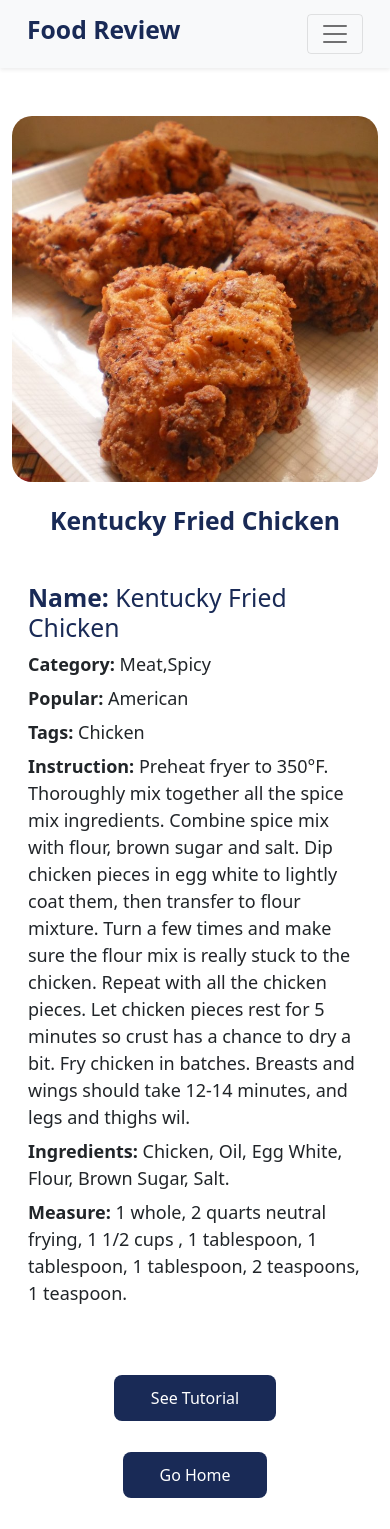
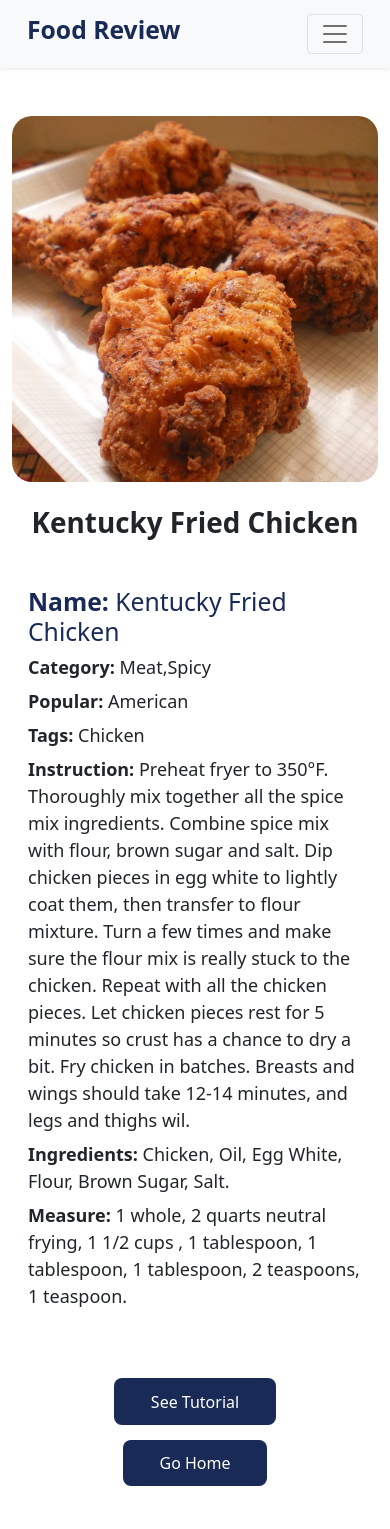
Before and after one commit to ImRanKhan81m/Food-Review-A09, a React (Create React App) app: page /about in a window 390 px wide. Built offline with nearby package versions, Linux system fonts and the light colour scheme; the HTML template or start-up script is replaced by a standard one.

Commit message:
responsive done

```diff
--- a/src/Components/About/About.js
+++ b/src/Components/About/About.js
@@ -11,9 +11,9 @@
             <div className="container mt-5">
                 <Row>
                     <Col lg='6' md='12'>
-                        <div className="image-container">
+                        <div className="image-container px-0 px-md-3 px-lg-0">
                             <img src={image} alt="" />
-                            <h2 className='text-center mt-4'><b>Kentucky Fried Chicken</b></h2>
+                            <h1 className='text-center mt-4'><b>Kentucky Fried Chicken</b></h1>
                         </div>
                     </Col>
                     <Col lg='6' md='12'>
@@ -26,9 +26,9 @@
                             <p><b>Ingredients:</b> Chicken, Oil, Egg White, Flour, Brown Sugar, Salt.</p>
                             <p><b>Measure:</b> 1 whole, 2 quarts neutral frying, 1 1/2 cups , 1 tablespoon, 1 tablespoon, 1 tablespoon, 2 teaspoons, 1 teaspoon.</p>
 
-                            <div className='home-details mt-5 text-center'>
+                            <div className='home-details mt-5 text-center '>
                                 <a target='blank' href="https://www.youtube.com/watch?v=PTUxCvCz8Bc"><button  onClick={() => navigate('/about')}>See Tutorial</button></a>
-                                <button className='mx-5 mt-3'  onClick={() => navigate('/')}>Go Home</button>
+                                <button className='mx-5 mt-md-3 mt-0'  onClick={() => navigate('/')}>Go Home</button>
                             </div>
                         </div>
                     </Col>
--- a/src/Components/Home/Home.css
+++ b/src/Components/Home/Home.css
@@ -83,7 +83,7 @@
     }
 }
 
-@media only screen and (max-width: 769px) {
+@media only screen and (max-width: 767px) {
     .home-details {
         text-align: center;
     }
```
